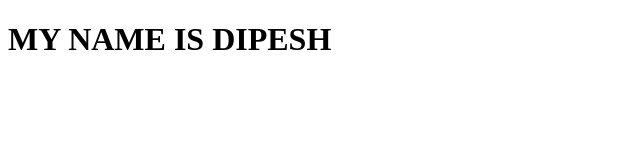
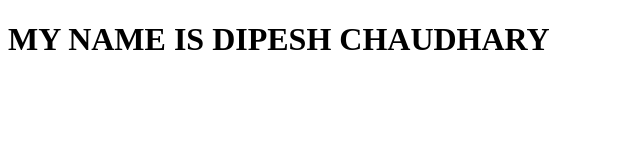
Before and after one commit to dipesh7Chau/dipeshApp, a plain HTML site: page index.html in a window 1280 px wide. Shown: the whole page, without its empty margins (0-640 px from the left). Drawn offline with Linux system fonts and the light colour scheme.

Commit message:
Updated print statement

```diff
--- a/index.html
+++ b/index.html
@@ -6,6 +6,6 @@
     <title>Document</title>
 </head>
 <body>
-    <h1> MY NAME IS DIPESH </h1>
+    <h1> MY NAME IS DIPESH CHAUDHARY</h1>
 </body>
 </html>
```
